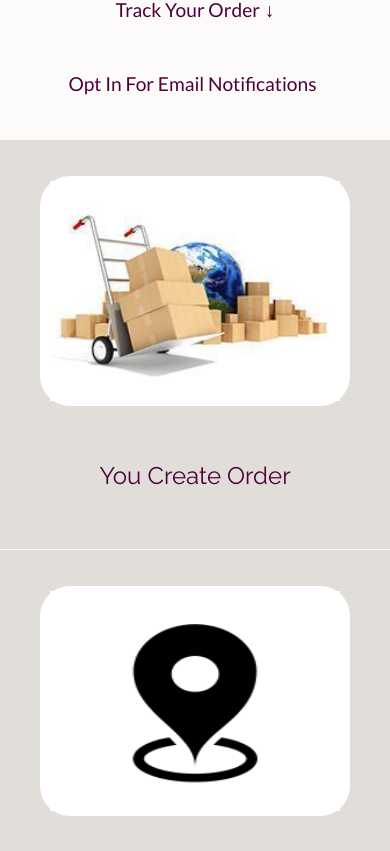
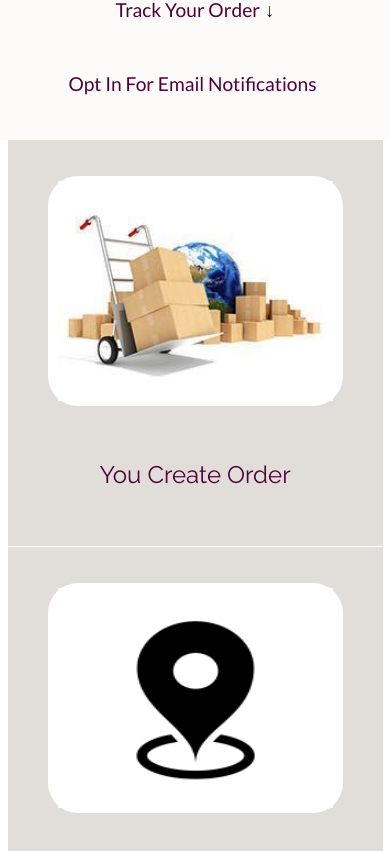
Before and after one commit to oneEyedSunday/sendit-react-frontend, a React (Create React App) app: page / in a window 390 px wide. Shown: the part 1013-1864 px from the top of the page. Built offline with nearby package versions, Linux system fonts and the light colour scheme.

Commit message:
Ensure .card and .showcase display well on all orientations

```diff
--- a/public/main.css
+++ b/public/main.css
@@ -262,20 +262,17 @@ section {
 .howto div p:last-of-type::after {
   content: ''
 }
+
+.showcase {
+  margin: 0 auto 20px;
+}
+
 .showcase__item {
-  /* width: 100%; */
   background-color: #e1deda;
   padding-top: 20px;
   padding-bottom: 20px;
 }
 
-.showcase__item:nth-of-type(1) {
-  /* flex-direction: column-reverse; */
-}
-
-/* TODO (oneeyedsunday */
-/* remove width and height and bg-color */
-/* when you revert to image based figure */
 .showcase__item figure {
   padding: 10px 20px;
   position: relative;
@@ -289,17 +286,11 @@ section {
   width: 100%;
 }
 
-.showcase {
-  margin-bottom: 20px;
-}
-
 .showcase .showcase__item {
-  /* margin-right: 20px; */
   border-right: 1px solid #fff;
 }
 
 .showcase .showcase__item:last-of-type {
-  /* margin-right: 20px; */
   border-right: none;
 }
 
@@ -431,6 +422,7 @@ button.tall-btn {
 .card {
   min-height: calc(100vh - 210px);
   min-width: 500px;
+  margin: 0 auto;
   align-items: center;
   display: flex;
 }
@@ -530,7 +522,7 @@ button.tall-btn {
   }
 
   .card {
-      min-width: 350px;
+      min-width: 100%;
       min-height: calc(100vh - 300px);
   }
 
@@ -544,3 +536,9 @@ button.tall-btn {
       font-size: 0.8 em;
   }
 }
+
+@media screen and (max-height: 550px) {
+  .card {
+    margin: 20px auto;
+  }
+}
```
